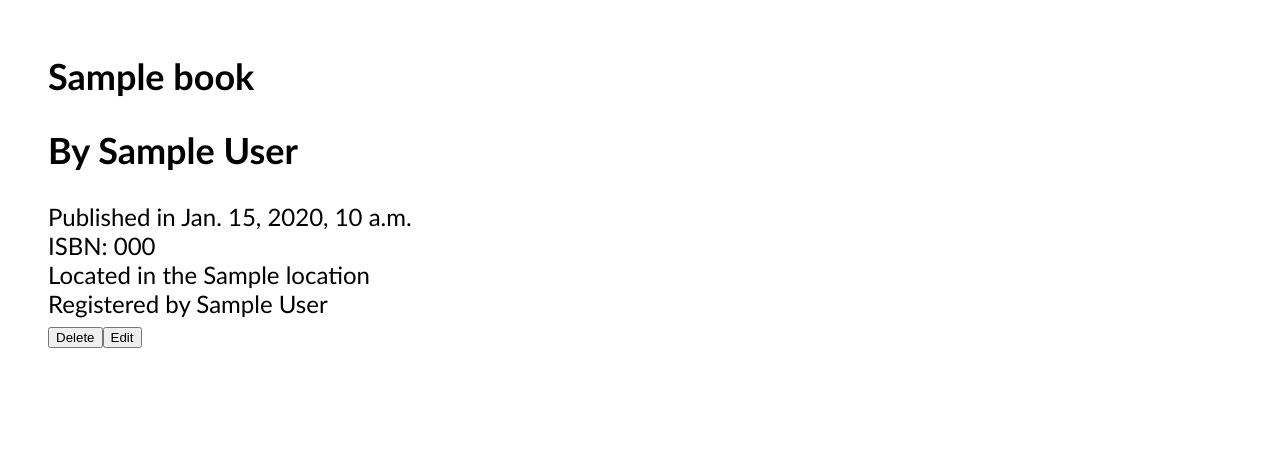
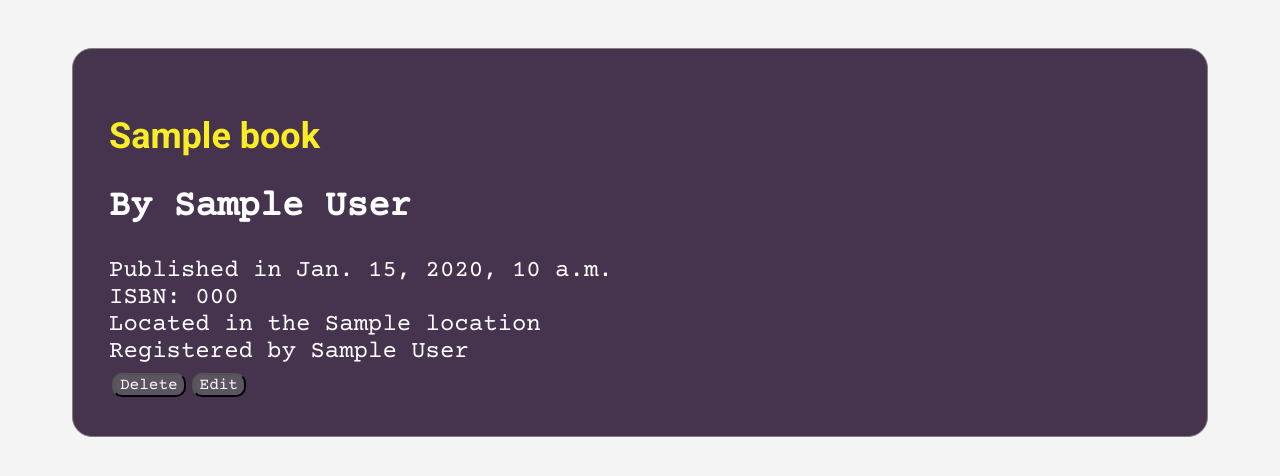
Before and after one commit to laurenriddle/Nashville-Library-Application-Python, a Django app: template libraryapp/templates/books/detail.html in a window 1280 px wide. Shown: the part 79-555 px from the top of the page. Run offline with Django 3.2, Linux system fonts and the light colour scheme; the template is opened without the code that fills it: most values are stand-ins (such as "Sample title", 1, 10 or a date in 2020); parts of the project's set-up code (start-up, migrations or seed data) failed here and were passed over.

Commit message:
added styles to book details

```diff
--- a/libraryapp/static/styles/books.css
+++ b/libraryapp/static/styles/books.css
@@ -1,5 +1,6 @@
 @import url('https://fonts.googleapis.com/css?family=Courier+Prime&display=swap');
 @import url('https://fonts.googleapis.com/css?family=Courier+Prime|Roboto:700&display=swap');
+/* books list styles */
 .books {
     list-style: none;
     display: flex;
@@ -49,6 +50,8 @@
     border-radius: 10px;
 }
 
+
+
 .books-title {
     color:#9b786f;
     text-align: center;
@@ -85,3 +88,38 @@ body {
     font-family: 'Courier Prime', monospace;
     border-radius: 10px;
 }
+
+
+
+/* Book details styles */
+
+.book__detail__title {
+    color:#FAED26;
+    font-family: 'Roboto', sans-serif;
+    font-weight: bolder;
+}
+
+.book__details__content {
+    font-family: 'Courier Prime', monospace;
+    color: white;
+}
+
+
+#book-details {
+    background-color: #46344E;
+    border-radius: 20px;
+    color: white;
+    padding: 0 2em 0.5em 2em;
+    padding: 1.5em;
+    border: 1px solid gray;
+    margin: 1em;
+}
+
+#book-actions button {
+    background-color: #5a5560;
+    color: white;
+    font-size: medium;
+    font-family: 'Courier Prime', monospace;
+    border-radius: 10px;
+    margin: 3px;
+}
--- a/libraryapp/templates/books/detail.html
+++ b/libraryapp/templates/books/detail.html
@@ -1,17 +1,20 @@
 
 {% extends 'shared/base.html' %}
+{% load static %}
 
+{% block css %}
+    <link rel="stylesheet" href="{% static 'styles/books.css' %}" />
+{% endblock %}
 {% block content %}
 
     <section id="book-details">
-        <h1>{{ book.title }}</h1>
-        <h2>By {{ book.author }}</h2>
+        <h1 class="book__detail__title">{{ book.title }}</h1>
+        <h2 class="book__details__content">By {{ book.author }}</h2>
 
-        <div>Published in {{ book.year_published }}</div>
-        <div>ISBN: {{ book.ISBN }}</div>
-        <div>Located in the {{ book.location.title }}</div>
-        <div>Registered by {{ book.librarian.first_name }} {{ book.librarian.last_name }}</div>
-    </section>
+        <div class="book__details__content">Published in {{ book.year_published }}</div>
+        <div class="book__details__content">ISBN: {{ book.ISBN }}</div>
+        <div class="book__details__content">Located in the {{ book.location.title }}</div>
+        <div class="book__details__content">Registered by {{ book.librarian.first_name }} {{ book.librarian.last_name }}</div>
 
     <section id="book-actions" style="display:flex;">
         <form action="{% url 'libraryapp:book' book.id %}" method="POST">
@@ -25,4 +28,5 @@
             <button>Edit</button>
         </form>
     </section>
+    </section>
 {% endblock %}
```
